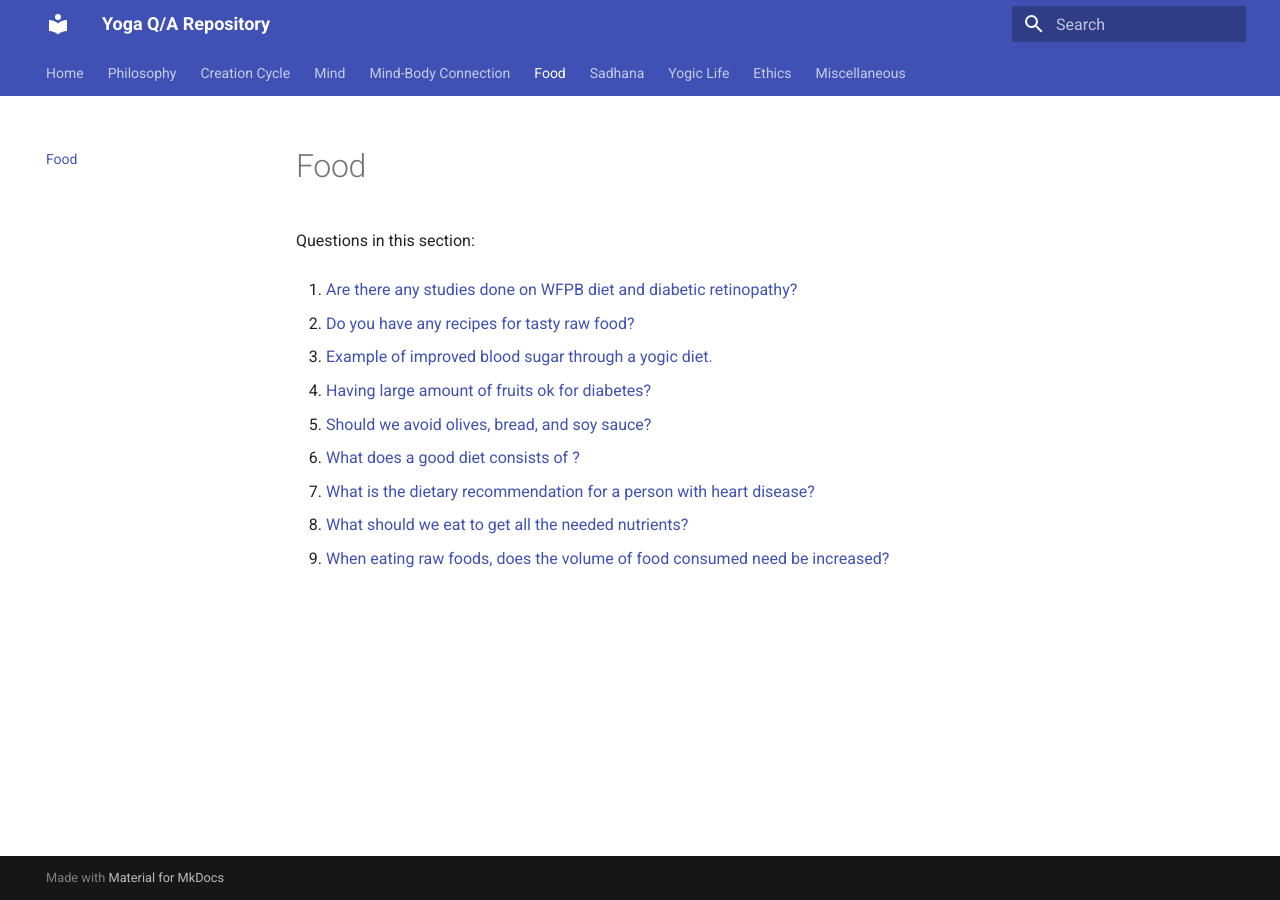
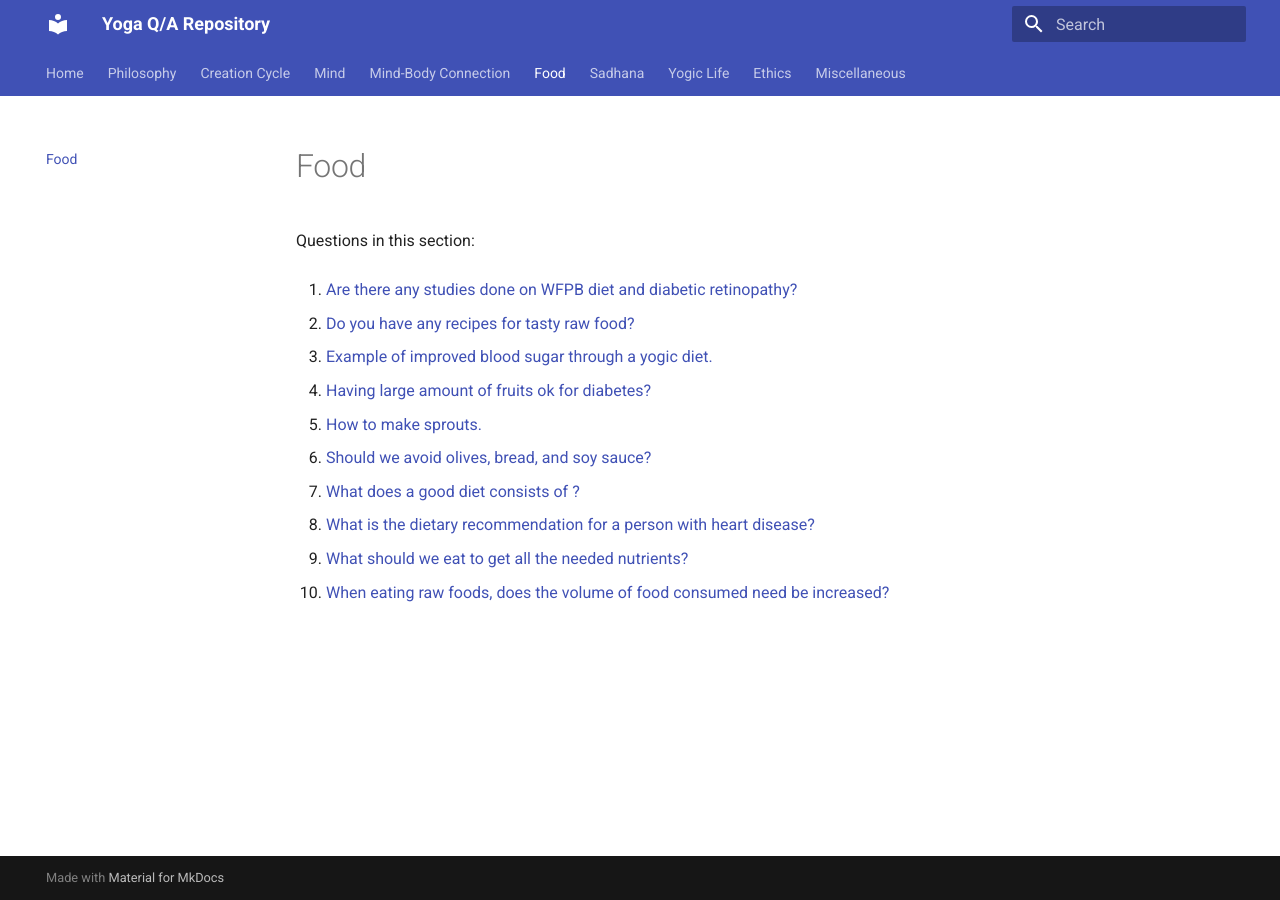
Before and after one commit to yogiclife/yoga-qa, an MkDocs documentation site: the page built from docs/food/README.md, in a window 1280 px wide. Built offline with MkDocs 1.6.1 and Material for MkDocs 9.7.7, drawn with Linux system fonts in a browser that asks for light colours.

Commit message:
Update topic indices [skip ci]

```diff
--- a/docs/food/README.md
+++ b/docs/food/README.md
@@ -10,12 +10,14 @@ Questions in this section:
 
 4. [Having large amount of fruits ok for diabetes?](having-large-amount-of-fruits-ok-for-diabetes-20260628-030219.md)
 
-5. [Should we avoid olives, bread, and soy sauce?](should-we-avoid-olives-bread-and-soy-sauce-20260628-114909.md)
+5. [How to make sprouts.](how-to-make-sprouts-20260628-131139.md)
 
-6. [What does a good diet consists of ?](what-does-a-good-diet-consists-of-20260628-025803.md)
+6. [Should we avoid olives, bread, and soy sauce?](should-we-avoid-olives-bread-and-soy-sauce-20260628-114909.md)
 
-7. [What is the dietary recommendation for a person with heart disease?](what-is-the-dietary-recommendation-for-a-person-with-heart-disease-20260628-023806.md)
+7. [What does a good diet consists of ?](what-does-a-good-diet-consists-of-20260628-025803.md)
 
-8. [What should we eat to get all the needed nutrients?](what-should-we-eat-to-get-all-the-needed-nutrients.md)
+8. [What is the dietary recommendation for a person with heart disease?](what-is-the-dietary-recommendation-for-a-person-with-heart-disease-20260628-023806.md)
 
-9. [When eating raw foods, does the volume of food consumed need be increased?](when-eating-raw-foods-does-the-volume-of-food-consumed-need-be-increased-20260628-030424.md)
+9. [What should we eat to get all the needed nutrients?](what-should-we-eat-to-get-all-the-needed-nutrients.md)
+
+10. [When eating raw foods, does the volume of food consumed need be increased?](when-eating-raw-foods-does-the-volume-of-food-consumed-need-be-increased-20260628-030424.md)
```
